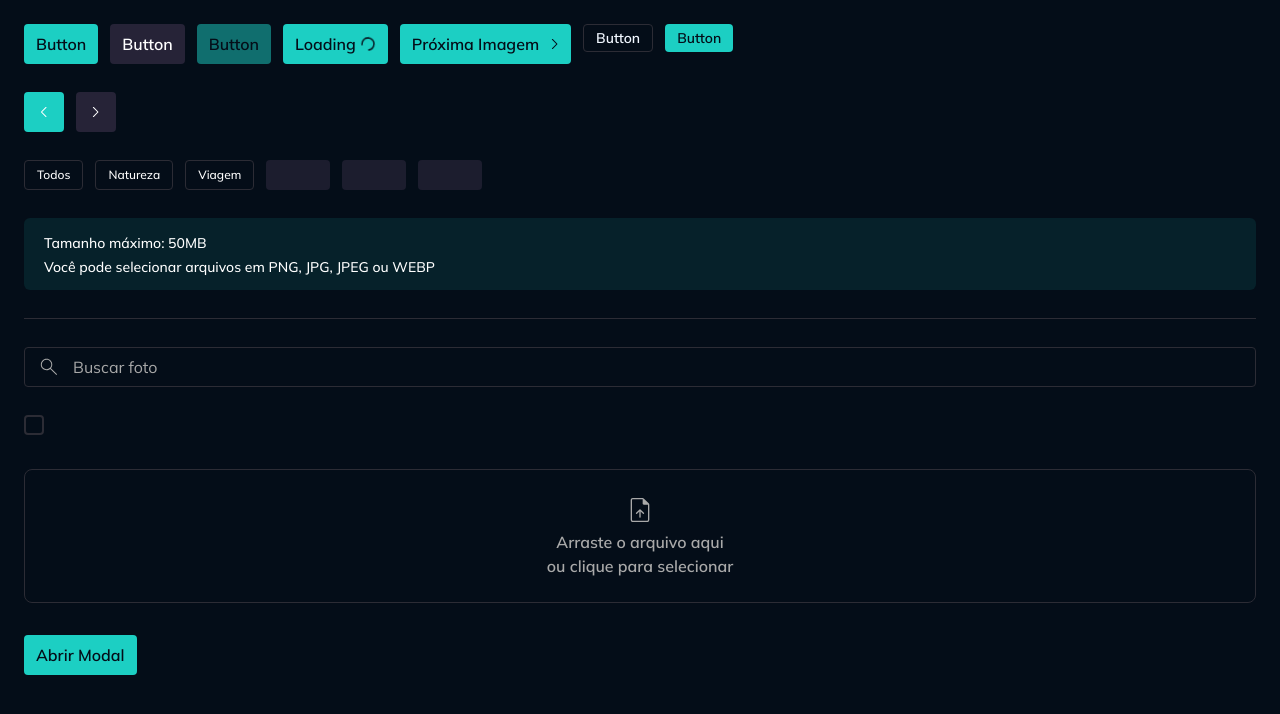
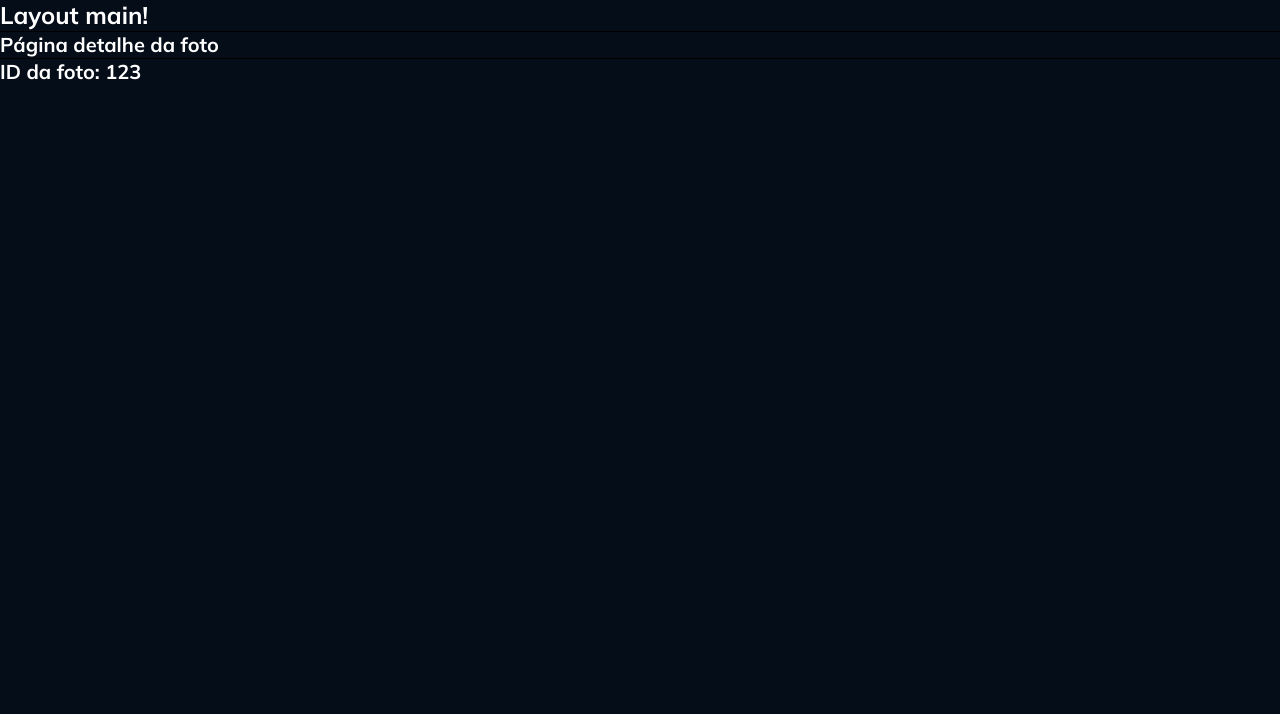
Before and after one commit to larads/Gallery-plus, a React (Vite) app: page /fotos/123 in a window 1280 px wide. Shown: the top 714 px of the page. Built offline with nearby package versions, Linux system fonts and the light colour scheme.

Commit message:
feat: structure-route (add react-router for navigation and restructure App.tsx with new routes)

```diff
--- a/package.json
+++ b/package.json
@@ -24,6 +24,7 @@
     "react": "^19.1.0",
     "react-dom": "^19.1.0",
     "react-hook-form": "^7.70.0",
+    "react-router": "^7.12.0",
     "tailwind-variants": "^1.0.0",
     "tailwindcss": "^4.1.10",
     "tw-animate-css": "^1.4.0",
--- a/src/App.tsx
+++ b/src/App.tsx
@@ -1,118 +1,19 @@
-import Button from "./components/button";
-import ButtonIcon from "./components/button-icon";
-import ChevronLeftIcon from "./assets/icons/chevron-left.svg?react";
-import ChevronRightIcon from "./assets/icons/chevron-right.svg?react";
-import Badge from "./components/badge";
-import Alert from "./components/alert";
-import Divider from "./components/divider";
-import InputText from "./components/input-text";
-import SearchIcon from "./assets/icons/search.svg?react";
-import InputCheckbox from "./components/input-checkbox";
-import InputSingleFile from "./components/input-single-file";
-import { useForm } from "react-hook-form";
-import ImageFilePreview from "./components/image-file-preview";
-import {
-  Dialog,
-  DialogBody,
-  DialogContent,
-  DialogFooter,
-  DialogHeader,
-} from "./components/dialog";
-import { DialogClose, DialogTrigger } from "@radix-ui/react-dialog";
-import Text from "./components/text";
+import { BrowserRouter, Routes, Route } from "react-router";
+import PageComponents from "./pages/page-components";
+import LayoutMain from "./pages/layout-main";
+import PageHome from "./pages/page-home";
+import PagePhotoDetails from "./pages/page-photo-details";
 
 export default function App() {
-  const form = useForm();
-  const file = form.watch("file");
-  const fileSrc = file?.[0] ? URL.createObjectURL(file[0]) : undefined;
-
   return (
-    <div className="grid gap-7 p-6">
-      <div className="flex gap-3">
-        <Button>Button</Button>
-        <Button variant="secondary">Button</Button>
-        <Button disabled>Button</Button>
-        <Button handling>Loading</Button>
-        <Button icon={ChevronRightIcon}>Próxima Imagem</Button>
-        <Button variant="ghost" size="sm">
-          Button
-        </Button>
-        <Button variant="primary" size="sm">
-          Button
-        </Button>
-      </div>
-
-      <div className="flex gap-3">
-        <ButtonIcon icon={ChevronLeftIcon} />
-        <ButtonIcon icon={ChevronRightIcon} variant="secondary" />
-      </div>
-
-      <div className="flex gap-3">
-        <Badge>Todos</Badge>
-        <Badge>Natureza</Badge>
-        <Badge>Viagem</Badge>
-        <Badge loading>Viagem</Badge>
-        <Badge loading>Viagem</Badge>
-        <Badge loading>Viagem</Badge>
-      </div>
-
-      <div>
-        <Alert>
-          Tamanho máximo: 50MB
-          <br />
-          Você pode selecionar arquivos em PNG, JPG, JPEG ou WEBP
-        </Alert>
-      </div>
-
-      <div>
-        <Divider />
-      </div>
-
-      <div>
-        <InputText placeholder="Buscar foto" icon={SearchIcon} />
-      </div>
-
-      <div>
-        <InputCheckbox />
-      </div>
-
-      <div>
-        <InputSingleFile
-          allowedExtensions={["png", "jpg", "jpeg", "webp"]}
-          maxFileSizeInMB={50}
-          form={form}
-          replaceBy={<ImageFilePreview src={fileSrc} alt="Imagem" />}
-          {...form.register("file")}
-        />
-      </div>
-
-      <div>
-        <Dialog>
-          <DialogTrigger asChild>
-            <Button>Abrir Modal</Button>
-          </DialogTrigger>
-          <DialogContent>
-            <DialogHeader>Teste dialog</DialogHeader>
-            <DialogBody>
-              <Text as="div">Teste conteúdo do dialog</Text>
-
-              <InputSingleFile
-                allowedExtensions={["png", "jpg", "jpeg", "webp"]}
-                maxFileSizeInMB={50}
-                form={form}
-                replaceBy={<ImageFilePreview src={fileSrc} alt="Imagem" />}
-                {...form.register("file")}
-              />
-            </DialogBody>
-            <DialogFooter>
-              <DialogClose asChild>
-                <Button variant="secondary">Cancelar</Button>
-              </DialogClose>
-              <Button>Adicionar</Button>
-            </DialogFooter>
-          </DialogContent>
-        </Dialog>
-      </div>
-    </div>
+    <BrowserRouter>
+      <Routes>
+        <Route element={<LayoutMain />}>
+          <Route index element={<PageHome />} />
+          <Route path="/fotos/:id" element={<PagePhotoDetails />} />
+          <Route path="/componentes" element={<PageComponents />} />
+        </Route>
+      </Routes>
+    </BrowserRouter>
   );
 }
--- /dev/null
+++ b/src/pages/layout-main.tsx
@@ -0,0 +1,12 @@
+import { Outlet } from "react-router";
+import Text from "../components/text";
+
+export default function LayoutMain() {
+  return (
+    <>
+      <Text variant="heading-large">Layout main!</Text>
+      <hr />
+      <Outlet />
+    </>
+  );
+}
--- /dev/null
+++ b/src/pages/page-components.tsx
@@ -0,0 +1,119 @@
+
+import Button from "../components/button";
+import ButtonIcon from "../components/button-icon";
+import ChevronLeftIcon from "../assets/icons/chevron-left.svg?react";
+import ChevronRightIcon from "../assets/icons/chevron-right.svg?react";
+import Badge from "../components/badge";
+import Alert from "../components/alert";
+import Divider from "../components/divider";
+import InputText from "../components/input-text";
+import SearchIcon from "../assets/icons/search.svg?react";
+import InputCheckbox from "../components/input-checkbox";
+import InputSingleFile from "../components/input-single-file";
+import { useForm } from "react-hook-form";
+import ImageFilePreview from "../components/image-file-preview";
+import {
+  Dialog,
+  DialogBody,
+  DialogContent,
+  DialogFooter,
+  DialogHeader,
+} from "../components/dialog";
+import { DialogClose, DialogTrigger } from "@radix-ui/react-dialog";
+import Text from "../components/text";
+
+export default function PageComponents() {
+  const form = useForm();
+  const file = form.watch("file");
+  const fileSrc = file?.[0] ? URL.createObjectURL(file[0]) : undefined;
+
+  return (
+    <div className="grid gap-7 p-6">
+      <div className="flex gap-3">
+        <Button>Button</Button>
+        <Button variant="secondary">Button</Button>
+        <Button disabled>Button</Button>
+        <Button handling>Loading</Button>
+        <Button icon={ChevronRightIcon}>Próxima Imagem</Button>
+        <Button variant="ghost" size="sm">
+          Button
+        </Button>
+        <Button variant="primary" size="sm">
+          Button
+        </Button>
+      </div>
+
+      <div className="flex gap-3">
+        <ButtonIcon icon={ChevronLeftIcon} />
+        <ButtonIcon icon={ChevronRightIcon} variant="secondary" />
+      </div>
+
+      <div className="flex gap-3">
+        <Badge>Todos</Badge>
+        <Badge>Natureza</Badge>
+        <Badge>Viagem</Badge>
+        <Badge loading>Viagem</Badge>
+        <Badge loading>Viagem</Badge>
+        <Badge loading>Viagem</Badge>
+      </div>
+
+      <div>
+        <Alert>
+          Tamanho máximo: 50MB
+          <br />
+          Você pode selecionar arquivos em PNG, JPG, JPEG ou WEBP
+        </Alert>
+      </div>
+
+      <div>
+        <Divider />
+      </div>
+
+      <div>
+        <InputText placeholder="Buscar foto" icon={SearchIcon} />
+      </div>
+
+      <div>
+        <InputCheckbox />
+      </div>
+
+      <div>
+        <InputSingleFile
+          allowedExtensions={["png", "jpg", "jpeg", "webp"]}
+          maxFileSizeInMB={50}
+          form={form}
+          replaceBy={<ImageFilePreview src={fileSrc} alt="Imagem" />}
+          {...form.register("file")}
+        />
+      </div>
+
+      <div>
+        <Dialog>
+          <DialogTrigger asChild>
+            <Button>Abrir Modal</Button>
+          </DialogTrigger>
+          <DialogContent>
+            <DialogHeader>Teste dialog</DialogHeader>
+            <DialogBody>
+              <Text as="div">Teste conteúdo do dialog</Text>
+
+              <InputSingleFile
+                allowedExtensions={["png", "jpg", "jpeg", "webp"]}
+                maxFileSizeInMB={50}
+                form={form}
+                replaceBy={<ImageFilePreview src={fileSrc} alt="Imagem" />}
+                {...form.register("file")}
+              />
+            </DialogBody>
+            <DialogFooter>
+              <DialogClose asChild>
+                <Button variant="secondary">Cancelar</Button>
+              </DialogClose>
+              <Button>Adicionar</Button>
+            </DialogFooter>
+          </DialogContent>
+        </Dialog>
+      </div>
+    </div>
+  );
+}
--- /dev/null
+++ b/src/pages/page-home.tsx
@@ -0,0 +1,9 @@
+import Text from "../components/text";
+
+export default function PageHome() {
+  return (
+    <>
+      <Text variant="heading-medium">Página inicial</Text>
+    </>
+  );
+}
--- /dev/null
+++ b/src/pages/page-photo-details.tsx
@@ -0,0 +1,14 @@
+import { useParams } from "react-router";
+import Text from "../components/text";
+
+export default function PagePhotoDetails() {
+  const { id } = useParams();
+
+  return (
+    <>
+      <Text variant="heading-medium">Página detalhe da foto</Text>
+      <hr />
+      <Text variant="heading-medium">ID da foto: {id}</Text>
+    </>
+  );
+}
```
Also changed, not shown: 1 other file (tests, documents, lock files or other folders).
